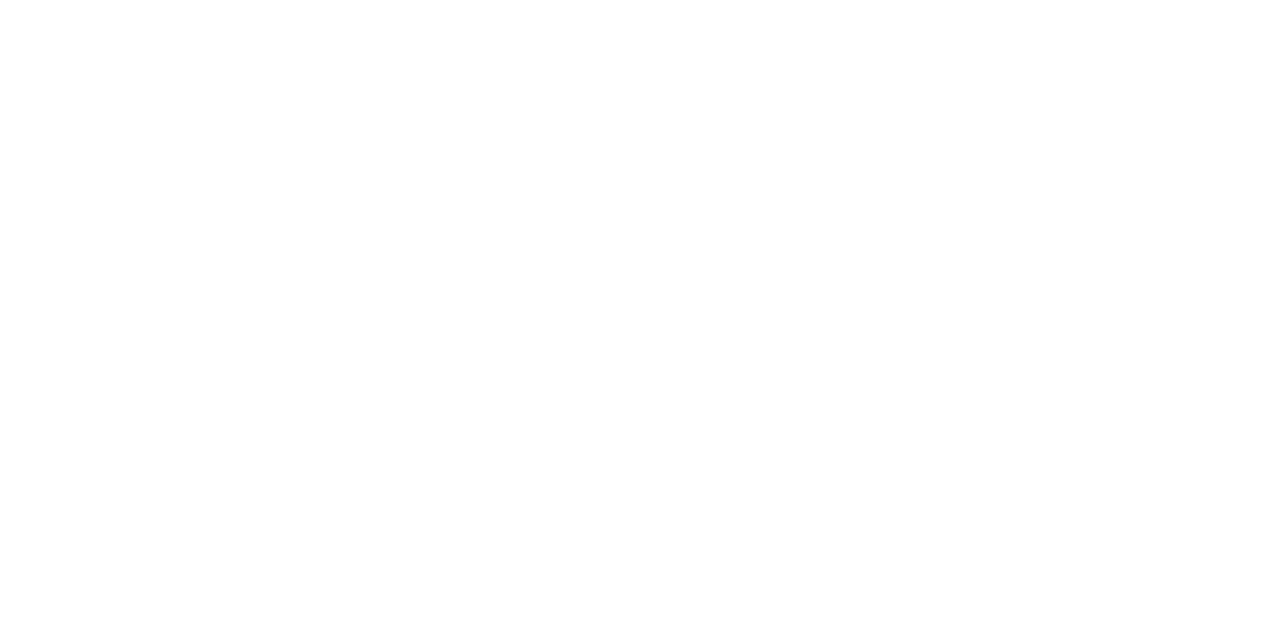
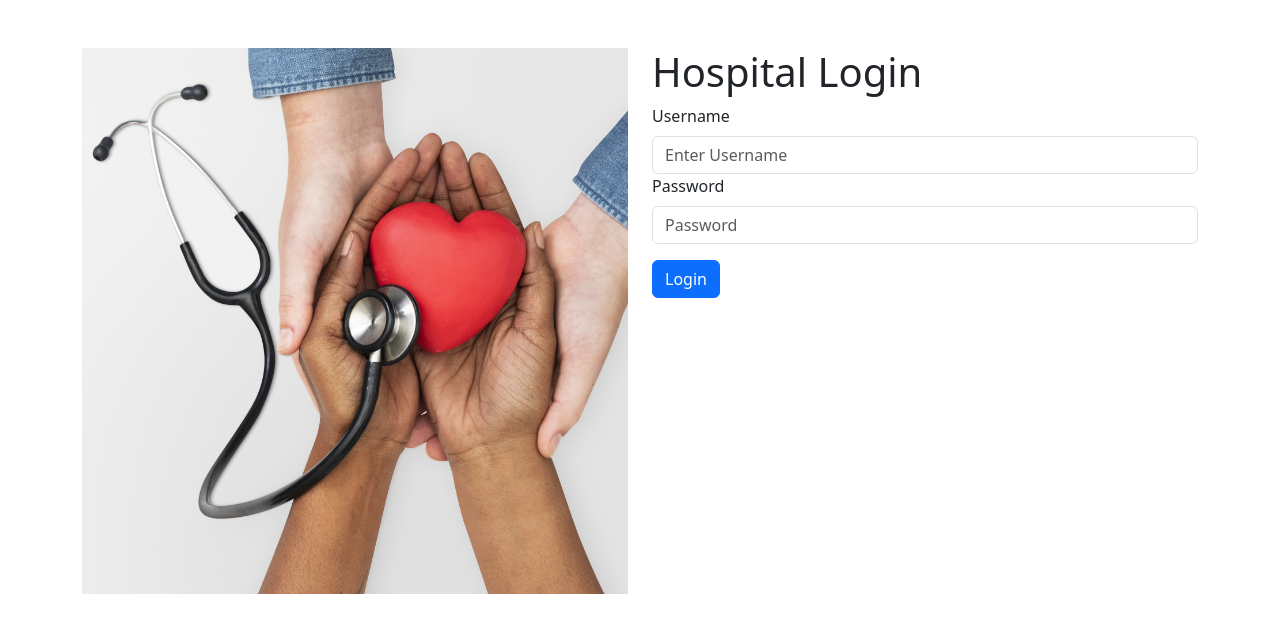
Before and after one commit to GDMfernando/healthcare_donation, a React (Create React App) app in the folder frontend/: page /hospital-login in a window 1280 px wide. Before the commit this address had no page. Shown: the top 632 px of the page. Built offline with nearby package versions, Linux system fonts and the light colour scheme.

Commit message:
adding hospital login

```diff
--- a/frontend/src/App.js
+++ b/frontend/src/App.js
@@ -4,6 +4,7 @@
 import { BrowserRouter as Router, Route, Routes } from 'react-router-dom';
 import Home from './components/public_view/public_home.js';
 import AdminDashboard from './components/admin_view/admin_dashboard.js'
+import HospitalLogin from './components/hospital_view/hospital_login.js';
 
 const App = () => {
   return (
@@ -14,6 +15,7 @@
           <Route path="/" element={ <Login />}/>
           <Route path="/Home" element={<Home />}/>
           <Route path="/admin-dashboard" element={<AdminDashboard />}/>
+          <Route path="/hospital-login" element={<HospitalLogin />}/>
         </Routes>
       </div>
     </Router>
--- /dev/null
+++ b/frontend/src/components/hospital_view/hospital_login.js
@@ -0,0 +1,72 @@
+import React, { useState } from 'react';
+import { Container, Form, Button, Row, Col, Image } from 'react-bootstrap';
+import 'bootstrap/dist/css/bootstrap.min.css';
+
+const HospitalLogin = () => {
+  const [username, setUsername] = useState('');
+  const [password, setPassword] = useState('');
+
+  const handleLogin = async () => {
+  try {
+    const response = await fetch('http://localhost:5000/', {
+      method: 'POST',
+        headers: {
+          'Content-Type': 'application/json',
+        },
+        body: JSON.stringify({ username, password }),
+    });
+
+    if (response.ok) {
+      alert('Login successful');
+    } else {
+      alert('Login failed. Invalid credentials');
+    }
+  } catch (error) {
+    console.error('Error during login:', error);
+  }
+  };
+
+  return (
+    <Container className="mt-5">
+      <Row>
+        <Col xs={12} md={6}>
+          {/* Image on the right */}
+          <Image src="./images/hand-cupping-stethoscope-health-conce.jpg" alt="Header Image" fluid />
+        </Col>
+        <Col xs={12} md={6}>
+          <div>
+            <h1>Hospital Login</h1>
+          </div>
+          <Form>
+            <Form.Group controlId="formBasicUsername">
+              <Form.Label>Username</Form.Label>
+              <Form.Control
+                type="text"
+                placeholder="Enter Username"
+                value={username}
+                onChange={(e) => setUsername(e.target.value)}
+              />
+            </Form.Group>
+
+            <Form.Group controlId="formBasicPassword">
+              <Form.Label>Password</Form.Label>
+              <Form.Control
+                type="password"
+                placeholder="Password"
+                value={password}
+                onChange={(e) => setPassword(e.target.value)}
+              />
+            </Form.Group>
+
+            <Button variant="primary" type="button" className="mt-3" onClick={handleLogin}>
+              Login
+            </Button>
+          </Form>
+        </Col>
+      </Row>
+
+    </Container>
+  );
+}
+
+export default HospitalLogin;
```
